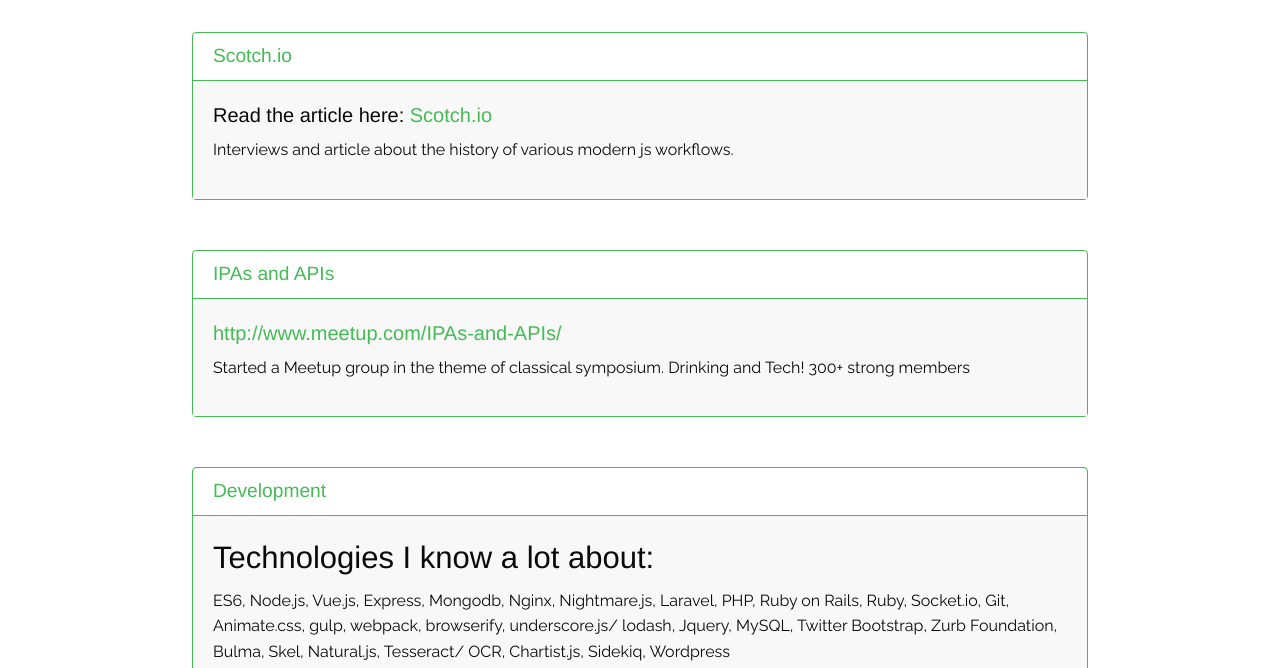
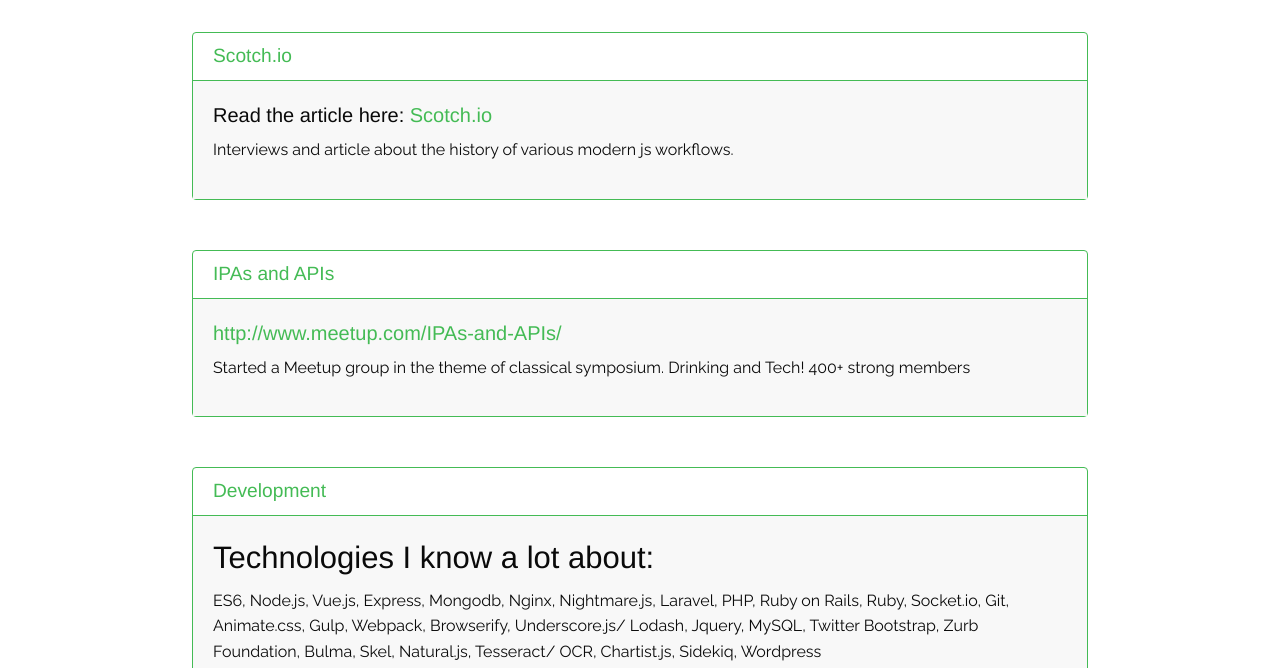
Before and after one commit to jppope/jppope.github.io, a plain HTML site: page engineering.html in a window 1280 px wide. Shown: the part 284-952 px from the top of the page. Drawn offline with nearby package versions, Linux system fonts and the light colour scheme; a script that the page names is missing.

Commit message:
consistency on capitalization

```diff
--- a/engineering.html
+++ b/engineering.html
@@ -57,14 +57,14 @@
               http://www.meetup.com/IPAs-and-APIs/
             </a>
           </h5>
-		      <p>Started a Meetup group in the theme of classical symposium. Drinking and Tech! 300+ strong members</p>
+		      <p>Started a Meetup group in the theme of classical symposium. Drinking and Tech! 400+ strong members</p>
         </div>
     </section>
       <section class="box">
         <h2 class="box-title">Development</h2>
         <div class="box-content">
         	<h3>Technologies I know a lot about:</h3>
-        	<p>ES6, Node.js, Vue.js, Express, Mongodb, Nginx, Nightmare.js, Laravel, PHP, Ruby on Rails, Ruby, Socket.io, Git, Animate.css, gulp, webpack, browserify, underscore.js/ lodash, Jquery, MySQL, Twitter Bootstrap, Zurb Foundation, Bulma, Skel, Natural.js, Tesseract/ OCR, Chartist.js, Sidekiq, Wordpress </p>
+        	<p>ES6, Node.js, Vue.js, Express, Mongodb, Nginx, Nightmare.js, Laravel, PHP, Ruby on Rails, Ruby, Socket.io, Git, Animate.css, Gulp, Webpack, Browserify, Underscore.js/ Lodash, Jquery, MySQL, Twitter Bootstrap, Zurb Foundation, Bulma, Skel, Natural.js, Tesseract/ OCR, Chartist.js, Sidekiq, Wordpress </p>
         	<h4>Technologies I have worked with:</h4>
         	<p>D3.js, Angular2, Angular.js, Docker, PostgreSQL, Codeigniter, Sails.js, Coffeescript, Pure.css, Pdf.js, Mocha, Chai, Redis</p>
         	<br>
```
Also changed, not shown: index.html (+1 -1 lines).
